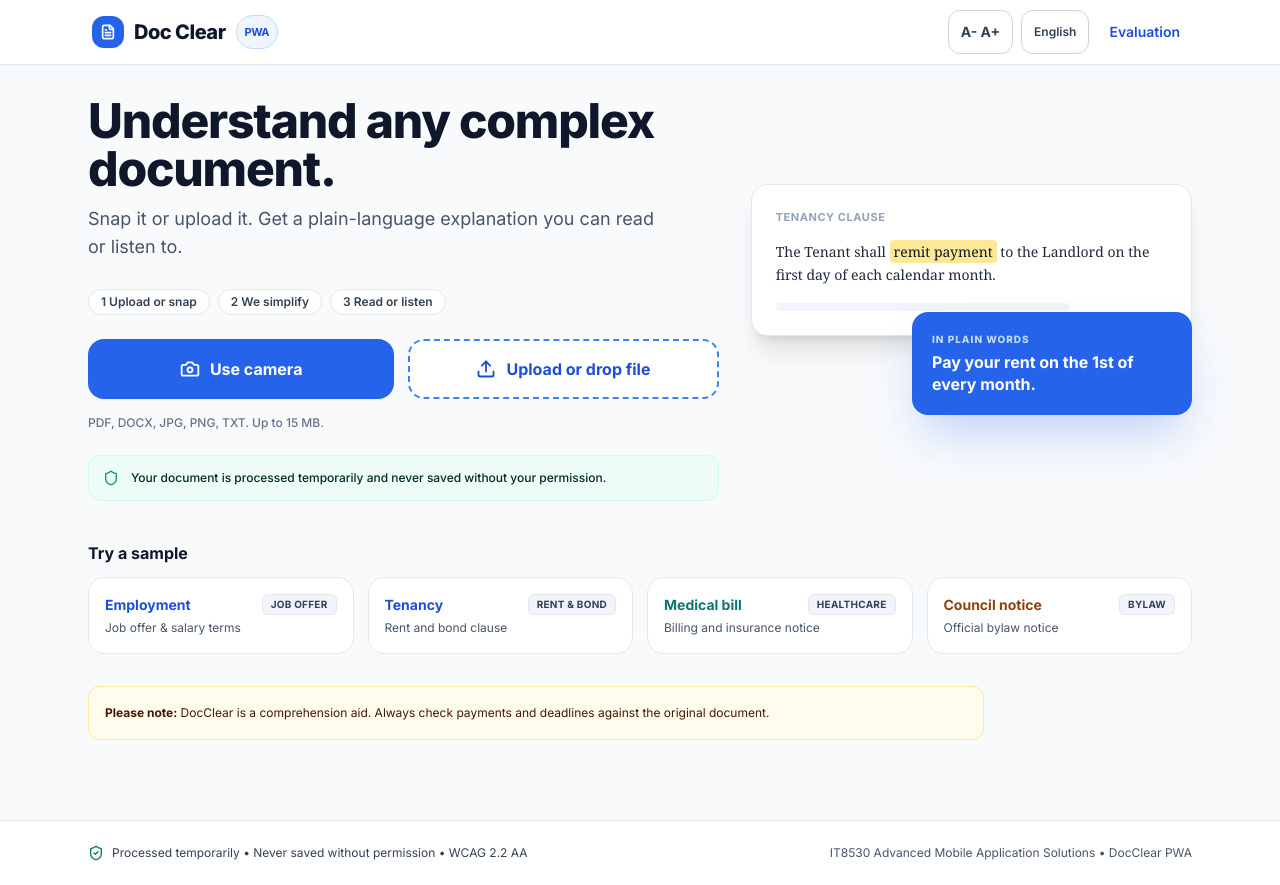
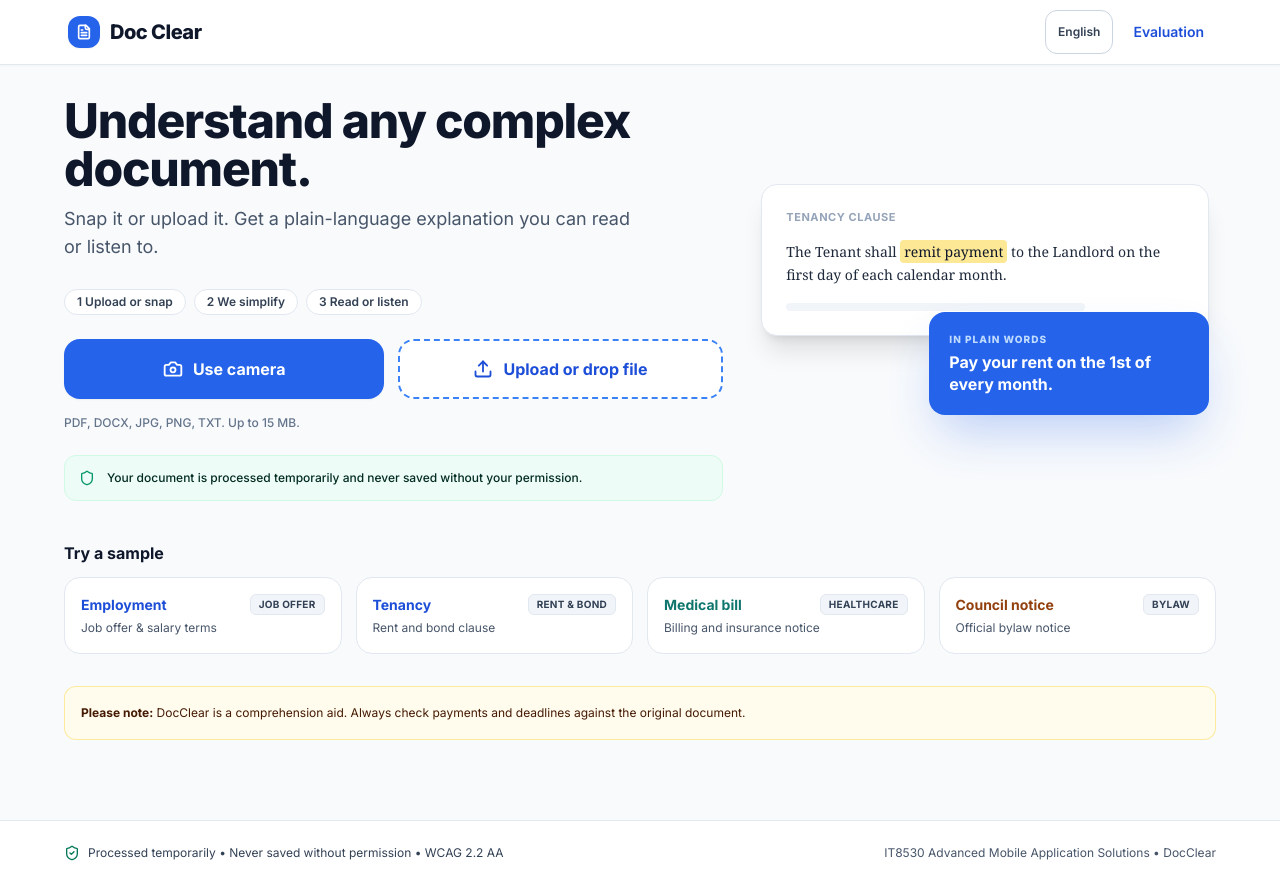
Before and after one commit to ndifonndem-glitch/DocClear, a Next.js app: page / in a window 1280 px wide. Built offline with nearby package versions, Linux system fonts and the light colour scheme.

Commit message:
style: Remove PWA badge & A- A+ button, expand layout to full width edge-to-edge

```diff
--- a/app/layout.tsx
+++ b/app/layout.tsx
@@ -57,20 +57,20 @@ export default function RootLayout({
         <Navbar />
 
         {/* Main Content Area */}
-        <main id="main-content" tabIndex={-1} className="flex-1 focus:outline-none pb-28 sm:pb-12">
-          <div className="max-w-6xl mx-auto px-4 sm:px-6 py-6 sm:py-8">
+        <main id="main-content" tabIndex={-1} className="flex-1 focus:outline-none pb-28 sm:pb-12 w-full">
+          <div className="w-full px-4 sm:px-8 lg:px-12 xl:px-16 py-6 sm:py-8">
             {children}
           </div>
         </main>
 
         {/* Global Accessible Footer (Visible on all screen sizes, including mobile) */}
-        <footer className="bg-white border-t border-slate-200 py-6 mt-auto">
-          <div className="max-w-6xl mx-auto px-4 sm:px-6 flex flex-col sm:flex-row items-center justify-between gap-4 text-xs text-slate-600">
+        <footer className="bg-white border-t border-slate-200 py-6 mt-auto w-full">
+          <div className="w-full px-4 sm:px-8 lg:px-12 xl:px-16 flex flex-col sm:flex-row items-center justify-between gap-4 text-xs text-slate-600">
             <div className="flex items-center gap-2 text-slate-700">
               <ShieldCheck className="w-4 h-4 text-emerald-700 flex-shrink-0" aria-hidden="true" />
               <span>Processed temporarily • Never saved without permission • WCAG 2.2 AA</span>
             </div>
-            <p className="text-center sm:text-right">IT8530 Advanced Mobile Application Solutions • DocClear PWA</p>
+            <p className="text-center sm:text-right">IT8530 Advanced Mobile Application Solutions • DocClear</p>
           </div>
         </footer>
       </body>
--- a/app/page.tsx
+++ b/app/page.tsx
@@ -325,7 +325,7 @@ export default function Dashboard() {
       <div
         role="note"
         aria-label="Advisory notice"
-        className="bg-amber-50/90 border border-amber-200/80 rounded-xl p-4 text-xs text-amber-950 leading-relaxed max-w-4xl"
+        className="bg-amber-50/90 border border-amber-200/80 rounded-xl p-4 text-xs text-amber-950 leading-relaxed w-full"
       >
         <strong className="font-bold text-amber-950">Please note:</strong> DocClear is a comprehension aid.
         Always check payments and deadlines against the original document.
--- a/components/comparison/ComparisonView.tsx
+++ b/components/comparison/ComparisonView.tsx
@@ -353,7 +353,7 @@ export const ComparisonView: React.FC<ComparisonViewProps> = ({ data }) => {
   const timelineDeadlines = data.structured_deadlines || [];
 
   return (
-    <div className="space-y-6 sm:space-y-8 pb-36 sm:pb-28 max-w-5xl mx-auto px-2 sm:px-0">
+    <div className="space-y-6 sm:space-y-8 pb-36 sm:pb-28 w-full max-w-[1700px] mx-auto px-2 sm:px-0">
       {/* Top Header */}
       <div className="space-y-2 border-b border-slate-200/80 pb-4">
         <div className="inline-flex items-center px-3 py-1 rounded-full text-xs font-semibold bg-emerald-50 text-emerald-800 border border-emerald-200">
@@ -802,7 +802,7 @@ export const ComparisonView: React.FC<ComparisonViewProps> = ({ data }) => {
         aria-label="Audio summary player"
         className="fixed bottom-0 left-0 right-0 z-30 bg-[#0f172a] text-white p-3 sm:p-4 shadow-2xl border-t border-slate-800 pb-[max(0.75rem,env(safe-area-inset-bottom))]"
       >
-        <div className="max-w-5xl mx-auto flex items-center justify-between gap-3 px-2 sm:px-4">
+        <div className="w-full max-w-[1700px] mx-auto flex items-center justify-between gap-3 px-2 sm:px-4">
           <div className="flex items-center gap-3 min-w-0">
             <button
               type="button"
--- a/components/layout/Navbar.tsx
+++ b/components/layout/Navbar.tsx
@@ -63,7 +63,7 @@ export const Navbar = () => {
     <>
       {/* Top Navbar */}
       <header className="sticky top-0 z-40 bg-white border-b border-slate-200 shadow-[0_1px_2px_rgba(0,0,0,0.03)]">
-        <div className="max-w-6xl mx-auto px-4 sm:px-6 h-16 flex items-center justify-between">
+        <div className="w-full px-4 sm:px-8 lg:px-12 xl:px-16 h-16 flex items-center justify-between">
           {/* Logo & Brand */}
           <Link
             href="/"
@@ -73,9 +73,6 @@ export const Navbar = () => {
               <FileText className="w-4 h-4 stroke-[2.5]" />
             </div>
             <span className="text-xl font-extrabold text-slate-900 tracking-tight">Doc Clear</span>
-            <span className="text-[11px] font-bold px-2 py-0.5 rounded-full bg-blue-50 text-blue-700 border border-blue-200">
-              PWA
-            </span>
           </Link>
 
           {/* Right Controls */}
@@ -91,21 +88,6 @@ export const Navbar = () => {
               </button>
             ) : (
               <>
-                {/* Font Scaling Toggle (A- A+) */}
-                <button
-                  type="button"
-                  onClick={toggleTextScale}
-                  className={`px-3 py-2 text-xs sm:text-sm font-bold rounded-xl border transition-all focus:outline-none focus:ring-2 focus:ring-blue-500 min-h-[44px] min-w-[44px] inline-flex items-center justify-center ${
-                    isLargeText
-                      ? "bg-blue-600 text-white border-blue-600"
-                      : "bg-white text-slate-700 border-slate-300 hover:bg-slate-50"
-                  }`}
-                  aria-label="Toggle text size scale (A- / A+)"
-                  title="Toggle accessibility text size"
-                >
-                  A- A+
-                </button>
-
                 {/* Language Indicator */}
                 <span className="hidden sm:inline-flex px-3 py-2 text-xs font-semibold text-slate-700 bg-white border border-slate-300 rounded-xl min-h-[44px] items-center">
                   English
```
